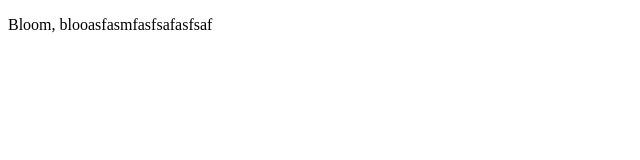
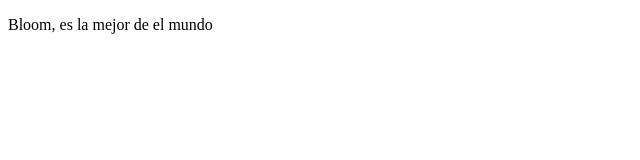
Before and after one commit to CestL/proyectodemocursoprework, a plain HTML site: page index.html in a window 1280 px wide. Shown: the full height of the page, 0-640 px from the left. Drawn offline with Linux system fonts and the light colour scheme.

Commit message:
cambios agregamos mensaje

```diff
--- a/index.html
+++ b/index.html
@@ -8,7 +8,7 @@
 </head>
 <body>
     <p>
-        Bloom, blooasfasmfasfsafasfsaf
+        Bloom, es la mejor de el mundo
     </p>
 </body>
 </html>
```
